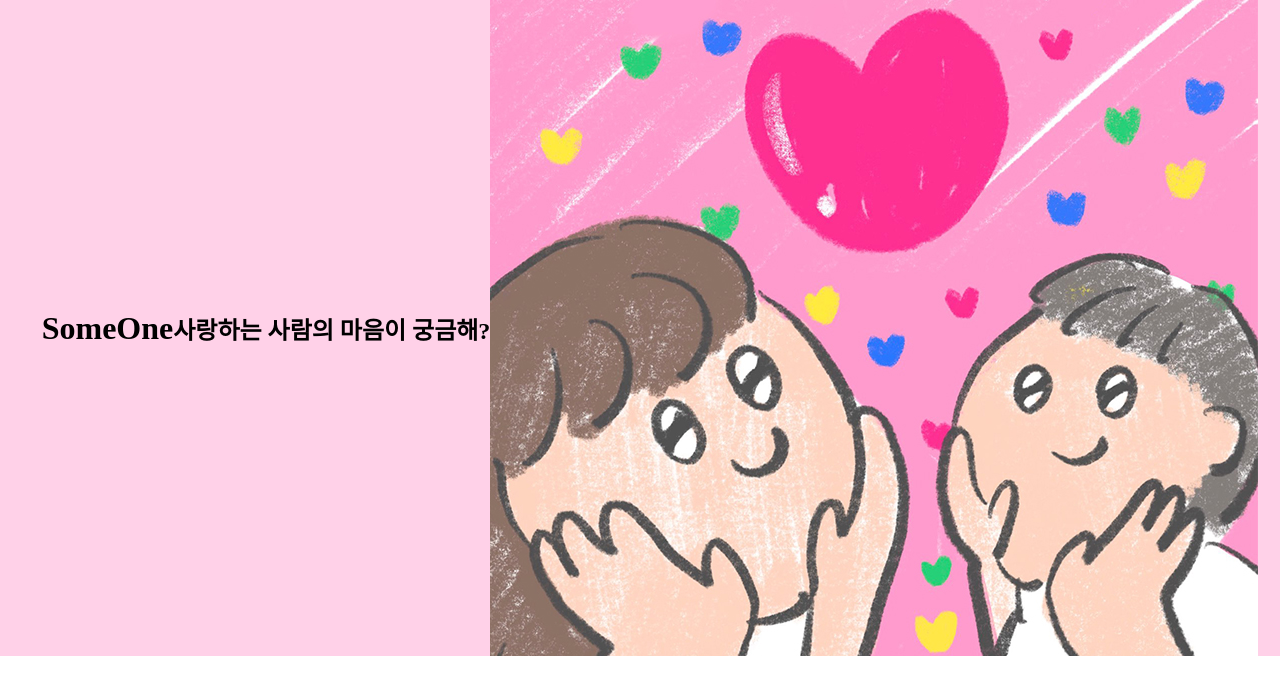
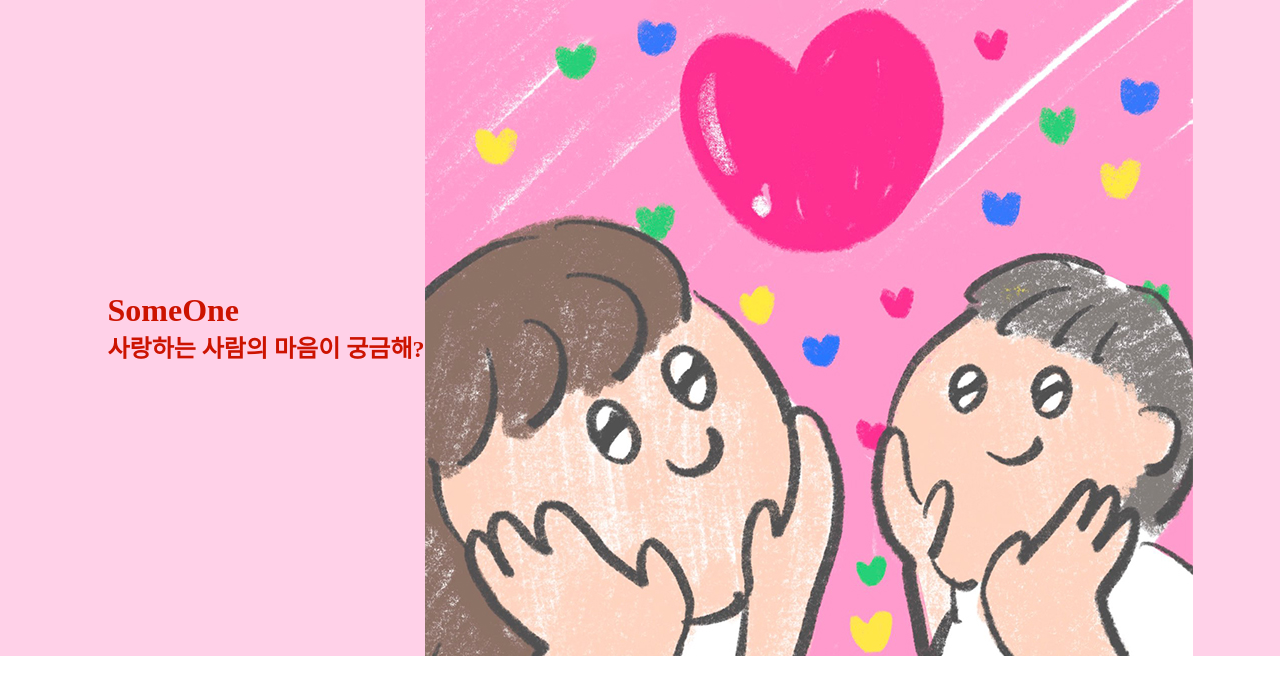
Before and after one commit to wsmean/someone, a plain HTML site: page someone/index.html in a window 1280 px wide. Drawn offline with Linux system fonts and the light colour scheme; a web font is replaced by a local one.

Commit message:
240123
add css

```diff
--- a/someone/index.html
+++ b/someone/index.html
@@ -3,28 +3,16 @@
 <head>
     <meta charset="UTF-8">
     <meta name="viewport" content="width=device-width, initial-scale=1.0">
+    <link rel="stylesheet" href="style.css">
+
     <title>썸원</title>
-<style>
-
-    * {
-        margin:0px;
-        padding:0px;
-    }
-
-    #home {
-        width: 1300px;
-        height: 656px;
-        background-color: rgb(255, 209, 232);
-        display:flex;
-        justify-content: center;
-        align-items: center;
-    }
-</style>
 </head>
 <body>
     <div id="home">
-        <h1>SomeOne</h1>
-        <h2>사랑하는 사람의 마음이 궁금해?</h2>
+        <div>
+            <h1>SomeOne</h1>
+            <h2>사랑하는 사람의 마음이 궁금해?</h2>
+        </div>
         <img src="images/home.jpg" alt="홈이미지">
     </div>
 </body>
--- /dev/null
+++ b/someone/style.css
@@ -0,0 +1,25 @@
+@font-face {
+    font-family: 'KIMM_Bold';
+    src: url('https://cdn.jsdelivr.net/gh/projectnoonnu/noonfonts_2212@1.0/KIMM_Bold.woff2') format('woff2');
+    font-weight: 700;
+    font-style: normal;
+}
+
+* {
+    margin:0px;
+    padding:0px;
+    font-family: 'KIMM_Bold';
+}
+
+#home {
+    width: 1300px;
+    height: 656px;
+    background-color: rgb(255, 209, 232);
+    display:flex;
+    justify-content: center;
+    align-items: center;
+}
+
+h1,h2{
+    color: rgb(204, 19, 0);
+}
```
